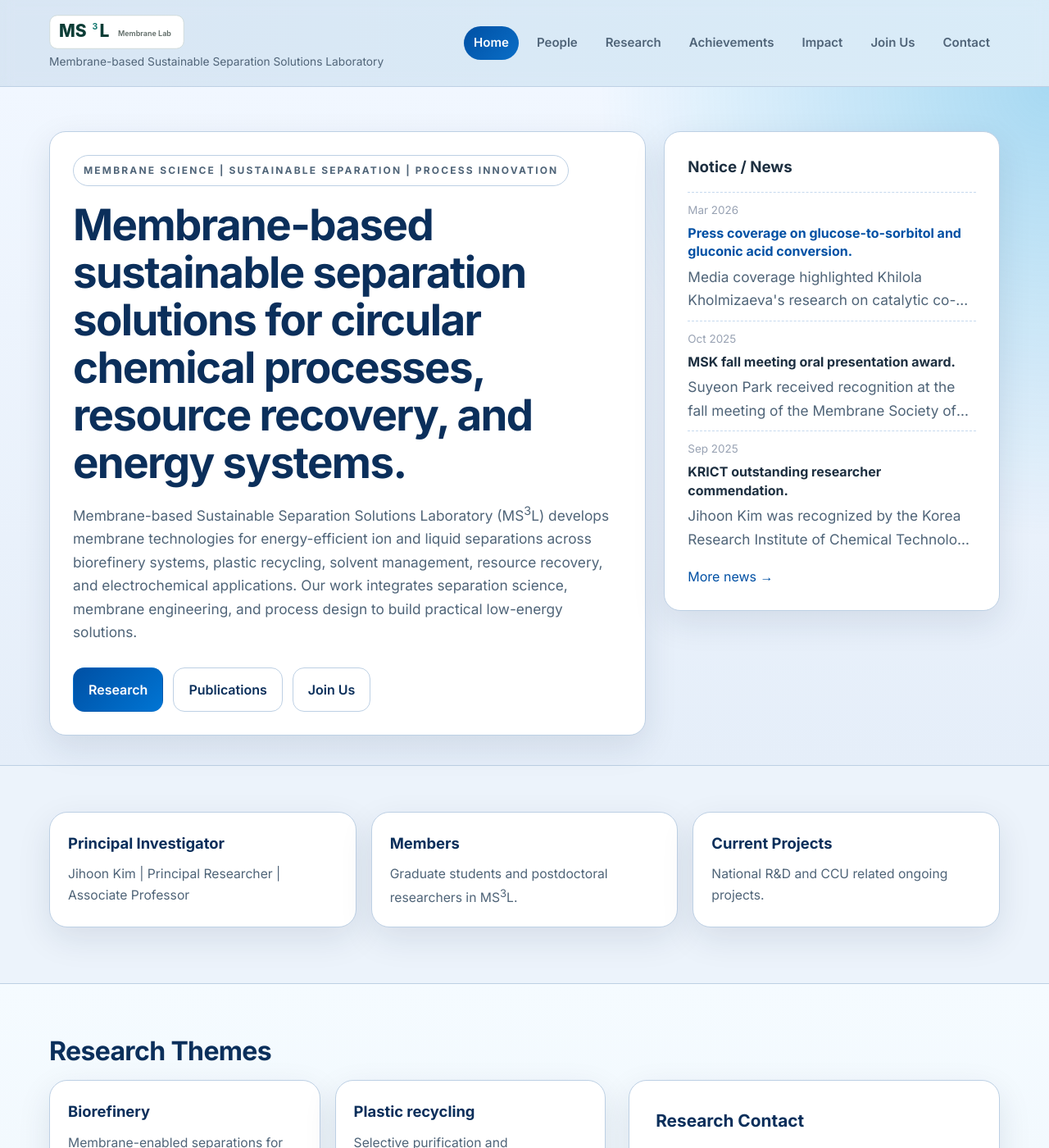
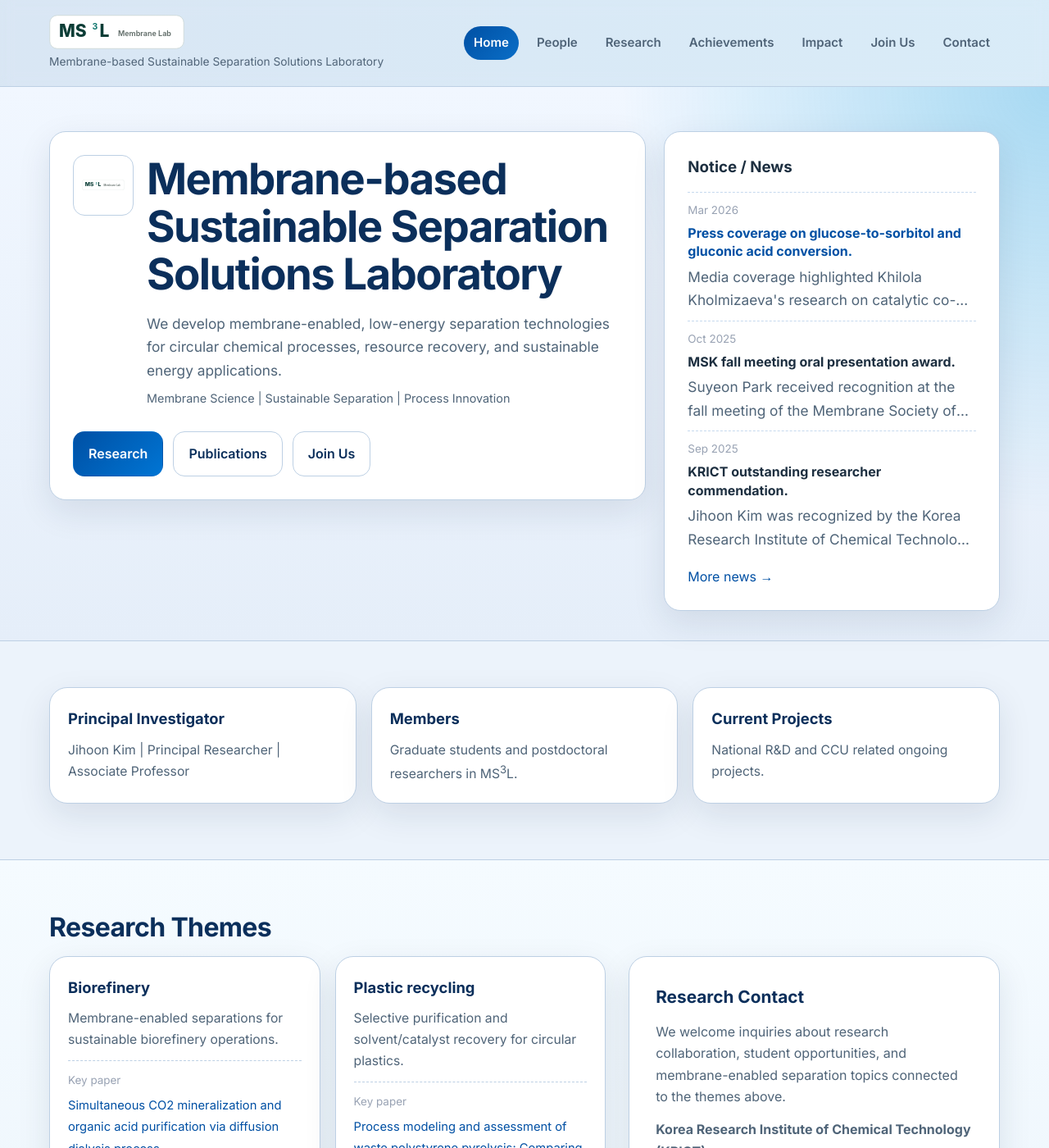
Before and after one commit to enthusiast87/MS3L.io, a Jekyll site: the page built from index.md, in a window 1280 px wide and 1400 px high. Shown: the whole window at 82% size. Built offline with Jekyll 4.4.1, drawn with Linux system fonts in a browser that asks for light colours.

Commit message:
Refine homepage hero with concise mission and logo identity

```diff
--- a/_data/lab.yml
+++ b/_data/lab.yml
@@ -8,6 +8,7 @@
 hero:
   title: Membrane-based sustainable separation solutions for circular chemical processes, resource recovery, and energy systems.
   body: Membrane-based Sustainable Separation Solutions Laboratory (MS<sup>3</sup>L) develops membrane technologies for energy-efficient ion and liquid separations across biorefinery systems, plastic recycling, solvent management, resource recovery, and electrochemical applications. Our work integrates separation science, membrane engineering, and process design to build practical low-energy solutions.
+  mission: We develop membrane-enabled, low-energy separation technologies for circular chemical processes, resource recovery, and sustainable energy applications.
   primary_cta_label: Research Areas
   primary_cta_url: /research
   secondary_cta_label: Publications
--- a/assets/css/style.css
+++ b/assets/css/style.css
@@ -172,6 +172,34 @@
 .hero-clean h1 {
   font-size: 2.35rem;
   line-height: 1.2;
+}
+
+.hero-identity {
+  display: grid;
+  grid-template-columns: auto 1fr;
+  align-items: start;
+  gap: 16px;
+}
+
+.hero-logo {
+  width: 74px;
+  height: 74px;
+  object-fit: contain;
+  border-radius: 14px;
+  background: #ffffff;
+  border: 1px solid var(--line);
+  padding: 10px;
+}
+
+.hero-mission {
+  margin-top: 0;
+  font-size: 1.04rem;
+}
+
+.hero-subcopy {
+  margin-top: 8px !important;
+  font-size: 0.9rem !important;
+  color: var(--muted);
 }
 
 .hero-board {
@@ -958,6 +986,15 @@
     font-size: 2.2rem;
   }
 
+  .hero-identity {
+    grid-template-columns: 1fr;
+  }
+
+  .hero-logo {
+    width: 60px;
+    height: 60px;
+  }
+
   .site-nav a {
     padding-left: 0;
     padding-right: 0;
--- a/index.md
+++ b/index.md
@@ -9,9 +9,16 @@
   <div class="container">
     <div class="hero-board">
       <div class="hero-main">
-        <div class="eyebrow">{{ lab.subtitle }}</div>
-        <h1>{{ lab.hero.title }}</h1>
-        <p>{{ lab.hero.body }}</p>
+        <div class="hero-identity">
+          {% if lab.logo_image %}
+          <img class="hero-logo" src="{{ lab.logo_image | relative_url }}" alt="{{ lab.short_name | strip_html }} logo">
+          {% endif %}
+          <div>
+            <h1>{{ lab.full_name }}</h1>
+            <p class="hero-mission">{{ lab.hero.mission }}</p>
+            <p class="hero-subcopy">{{ lab.subtitle }}</p>
+          </div>
+        </div>
         <div class="hero-actions">
           <a class="btn btn-primary" href="{{ '/research' | relative_url }}">Research</a>
           <a class="btn btn-secondary" href="{{ '/publications' | relative_url }}">Publications</a>
```
